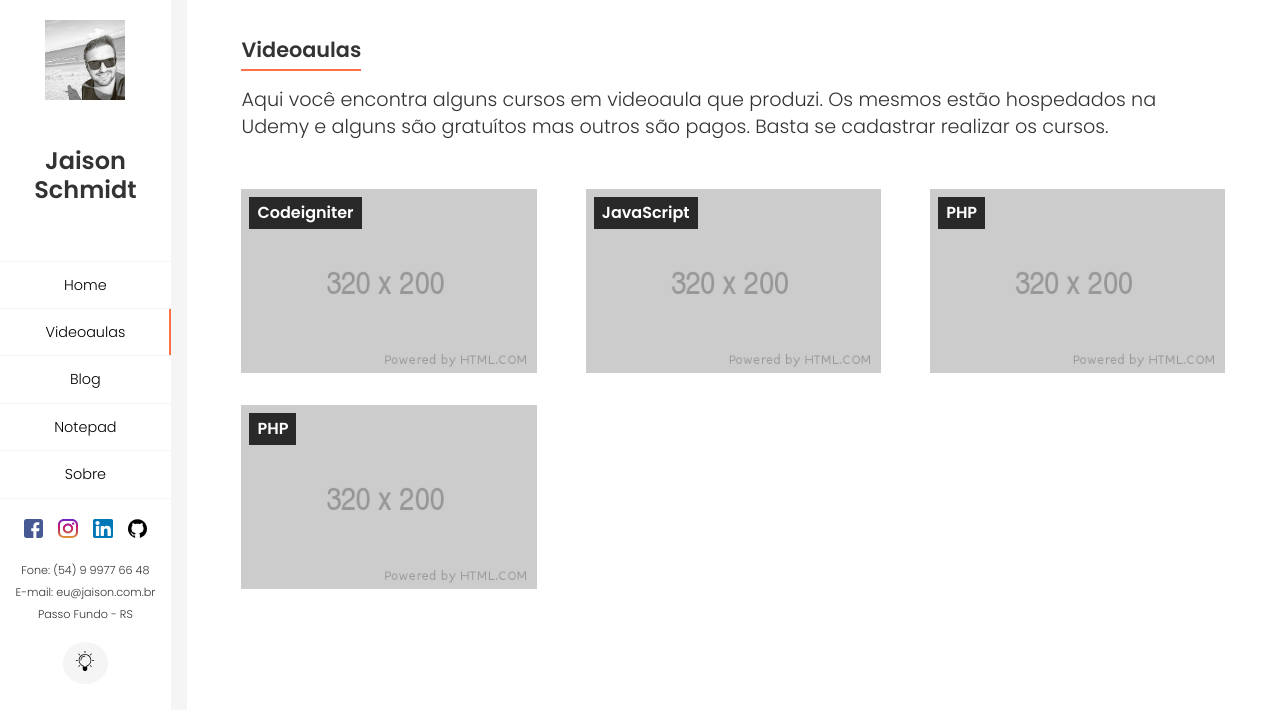
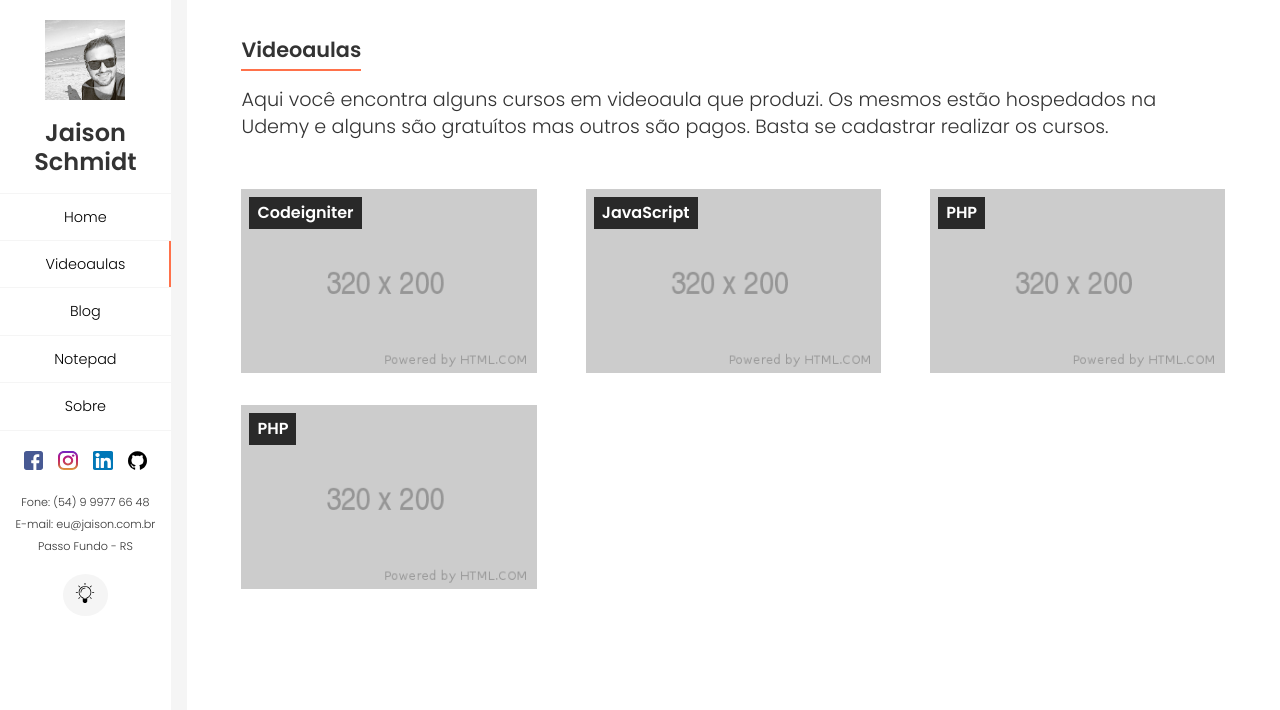
Before and after one commit to jaisonschmidt/gatsby-new-site, a Gatsby site: page /videoaulas in a window 1280 px wide. Built offline with nearby package versions, Linux system fonts and the light colour scheme; Gatsby itself is replaced by a stand-in of ours; some packages are replaced by stand-ins of ours.

Commit message:
Ajuste de layout

```diff
--- a/src/features/Layouts/LayoutDefaultStyles.js
+++ b/src/features/Layouts/LayoutDefaultStyles.js
@@ -39,6 +39,7 @@ export const ContentWrapper = styled.div`
 
 export const AvatarWrapper = styled.div`
   margin: 20px auto;
+  margin-bottom: 0;
   text-align: center;
 
   > img {
@@ -51,7 +52,7 @@ export const BlogTitle = styled.h1`
   font-size: 1.5rem;
   font-weight: 600;
   line-height: 1.8rem;
-  margin-bottom: 2rem;
+  padding: 1rem 0;
   text-align: center;
 `
 
--- a/src/pages/videoaulas.js
+++ b/src/pages/videoaulas.js
@@ -1,6 +1,5 @@
 import React from "react"
 import { graphql } from "gatsby"
-import Img from "gatsby-image"
 
 import LayoutDefault from "../features/Layouts/LayoutDefault"
 import SEO from "../features/Seo"
```
